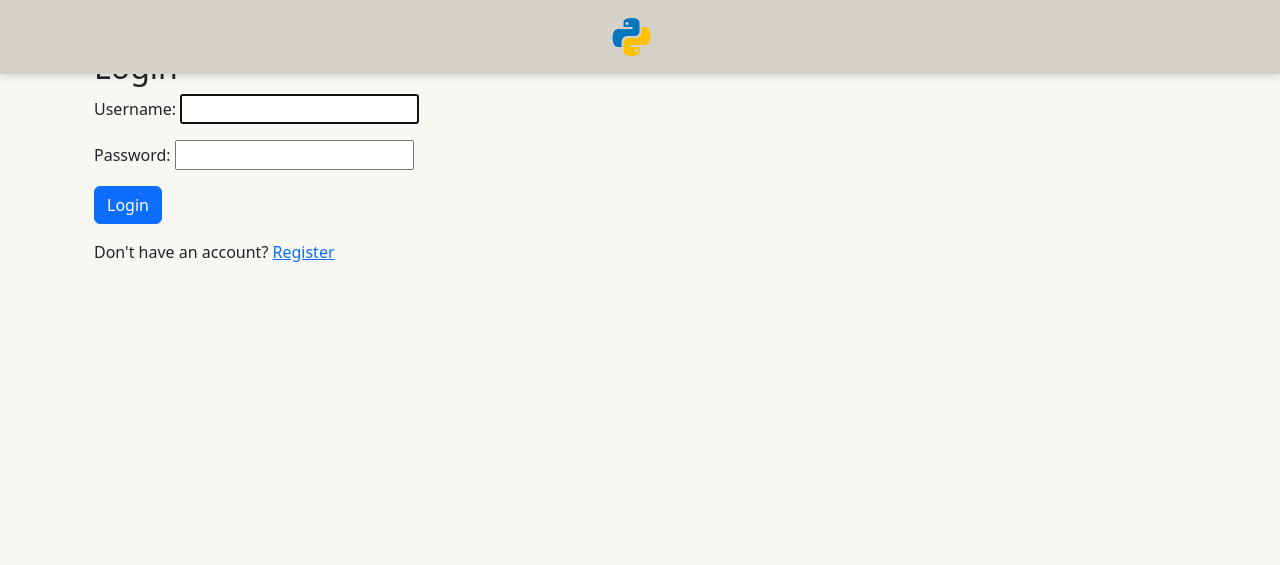
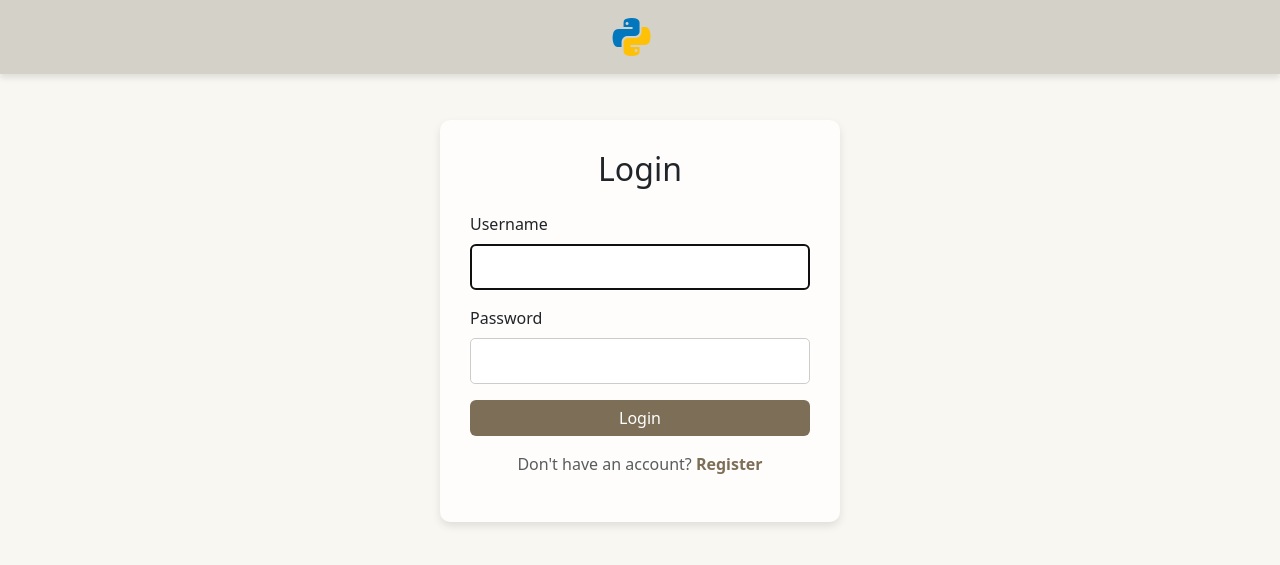
Before and after one commit to jackiedallas/django-blog-website, a Django app: page /login/ in a window 1280 px wide. Shown: the top 565 px of the page. Run offline with Django 5.2, Linux system fonts and the light colour scheme.

Commit message:
optimized login and landing page

```diff
--- a/blog_website/blog/static/blog/css/styles.css
+++ b/blog_website/blog/static/blog/css/styles.css
@@ -91,3 +91,77 @@ body {
 #top-home-div h4 {
     margin-bottom: 10px;
 }
+
+/* ✅ Landing Page Container */
+#landing-container {
+    margin-top: 120px;  /* ✅ Matches profile/home section spacing */
+    margin-bottom: 80px;
+    max-width: 600px;  /* ✅ Keeps content compact */
+}
+
+/* ✅ Navigation Pills Styling */
+#landing-nav .nav-link {
+    font-size: 1rem;
+    padding: 10px 20px;  /* ✅ Increases button size */
+    border-radius: 8px;
+}
+
+#landing-nav .nav-link.active {
+    background-color: #7D6E57;  /* ✅ Matches the warm brown UI theme */
+    color: white;
+}
+
+#landing-nav .nav-link.border {
+    border: 2px solid #7D6E57;  /* ✅ Outlined button for Register */
+    color: #7D6E57;
+    background-color: transparent;
+}
+
+#landing-nav .nav-link.border:hover {
+    background-color: #7D6E57;
+    color: white;
+}
+
+/* ✅ Login Page Container */
+#login-container {
+    margin-top: 120px;  /* ✅ Matches landing/profile/home sections */
+    margin-bottom: 80px;
+    max-width: 400px;  /* ✅ Keeps it centered and compact */
+    padding: 30px;
+    background-color: #FEFDFB;  /* ✅ Matches card background */
+    border-radius: 10px;
+    box-shadow: 0px 4px 8px rgba(0, 0, 0, 0.1); /* ✅ Subtle shadow */
+}
+
+/* ✅ Login Form Styling */
+#login-container form {
+    text-align: left;
+}
+
+/* ✅ Style Form Fields */
+#login-container input {
+    width: 100%;
+    padding: 10px;
+    border: 1px solid #ccc;
+    border-radius: 5px;
+}
+
+/* ✅ Button Styling */
+#login-container .btn-primary {
+    background-color: #7D6E57;  /* ✅ Matches warm brown theme */
+    border: none;
+}
+
+#login-container .btn-primary:hover {
+    background-color: #5D4E40;  /* ✅ Darker hover effect */
+}
+
+/* ✅ Register Link Styling */
+#login-container a {
+    color: #7D6E57;
+}
+
+#login-container a:hover {
+    color: #5D4E40;
+    text-decoration: underline;
+}
--- a/blog_website/blog/templates/blog/login.html
+++ b/blog_website/blog/templates/blog/login.html
@@ -1,13 +1,29 @@
 {% extends "blog/base.html" %}
 
-{% block content  %}
-<div class="container mt-5">
-    <h2>Login</h2>
-    <form method="post">
+{% block content %}
+<div class="container text-center" id="login-container">
+    <h2 class="mb-4">Login</h2>
+
+    <form method="post" class="text-start">
         {% csrf_token %}
-        {{ form.as_p }}
-        <button type="submit" class="btn btn-primary">Login</button>
+
+        <!-- Django Form Fields -->
+        <div class="mb-3">
+            <label for="id_username" class="form-label">Username</label>
+            {{ form.username }}
+        </div>
+
+        <div class="mb-3">
+            <label for="id_password" class="form-label">Password</label>
+            {{ form.password }}
+        </div>
+
+        <button type="submit" class="btn btn-primary w-100">Login</button>
     </form>
-    <p class="mt-3">Don't have an account? <a href="{% url 'register' %}">Register</a></p>
+
+    <p class="mt-3 text-muted">
+        Don't have an account?
+        <a href="{% url 'register' %}" class="text-decoration-none fw-bold">Register</a>
+    </p>
 </div>
-{% endblock  %}
+{% endblock %}
```
Also changed, not shown: blog_website/blog/templates/blog/landing.html (+9 -8 lines).
